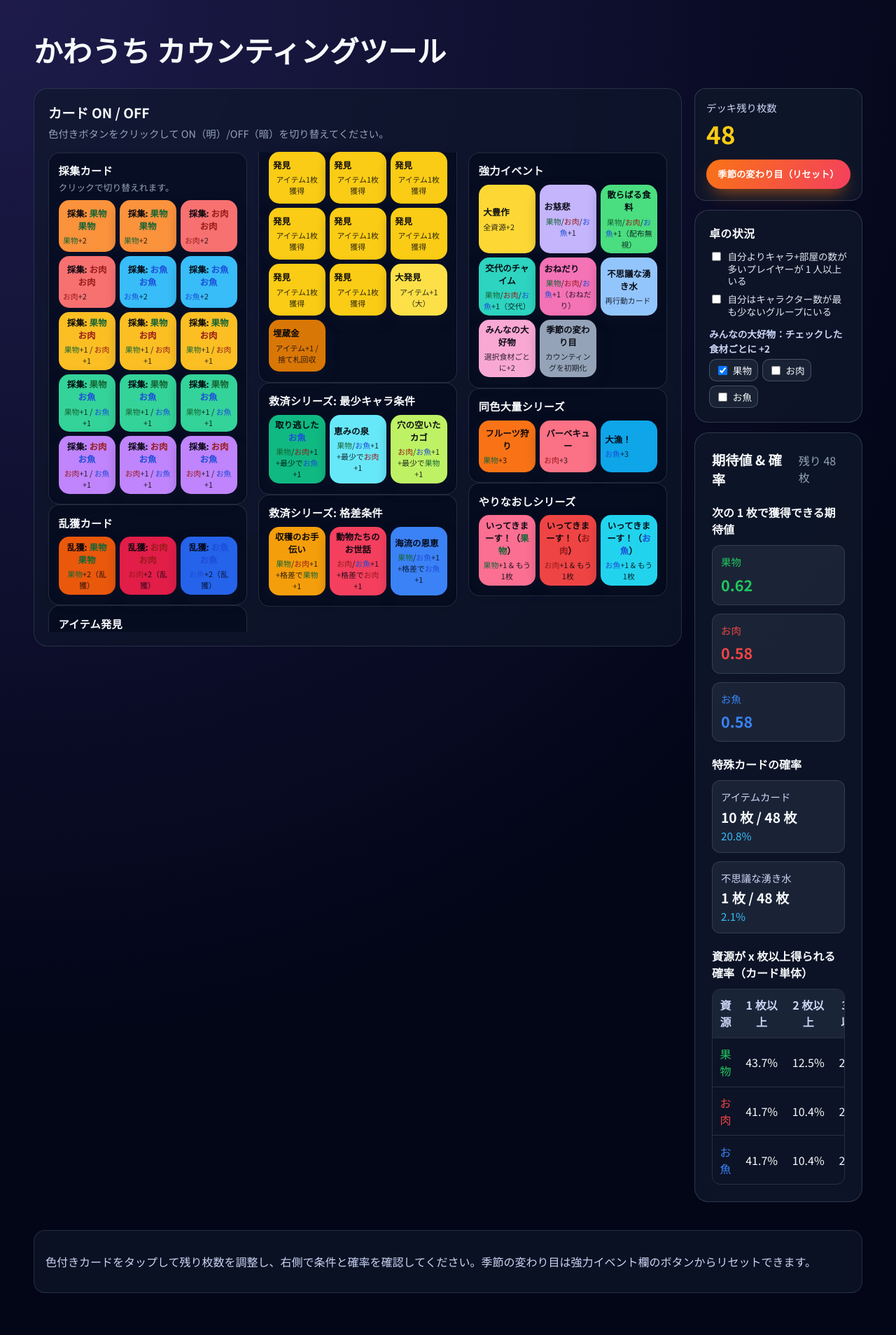
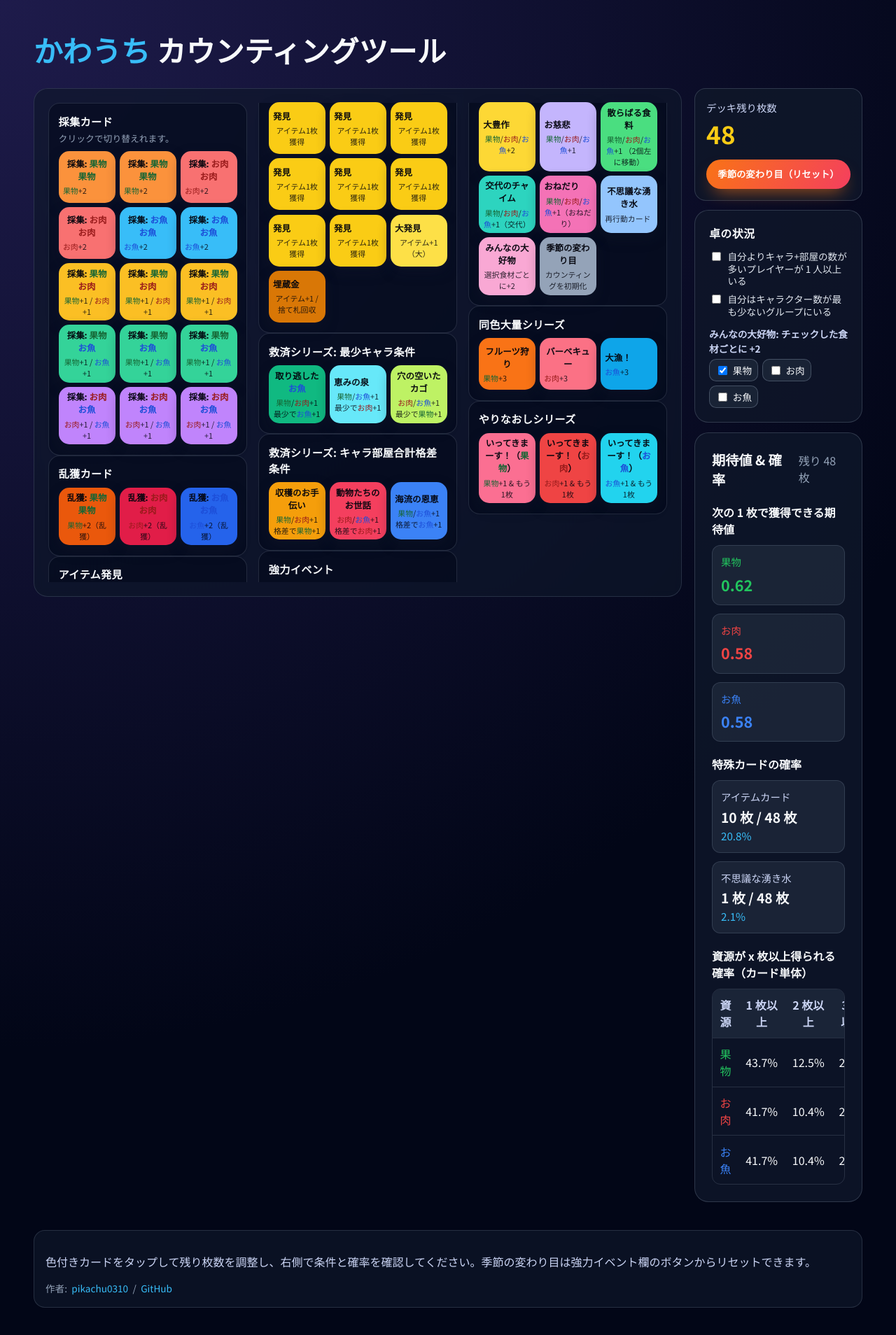
Before and after one commit to pikachu0310/kawauchi-counting-tool, a React (Vite) app: page / in a window 1280 px wide. Shown: the top 1908 px of the page at 70% size. Built offline with nearby package versions, Linux system fonts and the light colour scheme.

Commit message:
feat: add branding links

```diff
--- a/src/App.module.css
+++ b/src/App.module.css
@@ -22,6 +22,15 @@
 .header h1 {
   margin: 0;
   font-size: clamp(1.8rem, 5vw, 2.6rem);
+}
+
+.brandLink {
+  color: #38bdf8;
+  text-decoration: none;
+}
+
+.brandLink:hover {
+  text-decoration: underline;
 }
 
 .layout {
@@ -87,6 +96,24 @@
   color: #cbd5f5;
 }
 
+.footerCredits {
+  margin: 0.4rem 0 0;
+  font-size: 0.85rem;
+  color: #94a3b8;
+  display: flex;
+  gap: 0.4rem;
+  flex-wrap: wrap;
+}
+
+.footerCredits a {
+  color: #38bdf8;
+  text-decoration: none;
+}
+
+.footerCredits a:hover {
+  text-decoration: underline;
+}
+
 @media (max-width: 1024px) {
   .layout {
     grid-template-columns: 1fr;
--- a/src/App.tsx
+++ b/src/App.tsx
@@ -57,7 +57,17 @@ export const App = () => {
     <div className={styles.app}>
       <main className={styles.main}>
         <header className={styles.header}>
-          <h1>かわうち カウンティングツール</h1>
+          <h1>
+            <a
+              href="https://leftonbo.github.io/kawauchi/"
+              target="_blank"
+              rel="noreferrer"
+              className={styles.brandLink}
+            >
+              かわうち
+            </a>{" "}
+            カウンティングツール
+          </h1>
         </header>
         <div className={styles.layout}>
           <CardGrid
@@ -84,6 +94,21 @@ export const App = () => {
           <p>
             色付きカードをタップして残り枚数を調整し、右側で条件と確率を確認してください。季節の変わり目は強力イベント欄のボタンからリセットできます。
           </p>
+          <p className={styles.footerCredits}>
+            作者:
+            {" "}
+            <a href="https://x.com/pikachu0310VRC" target="_blank" rel="noreferrer">
+              pikachu0310
+            </a>
+            {" / "}
+            <a
+              href="https://github.com/pikachu0310/kawauchi-counting-tool"
+              target="_blank"
+              rel="noreferrer"
+            >
+              GitHub
+            </a>
+          </p>
         </footer>
       </main>
     </div>
--- a/src/components/CardGrid.tsx
+++ b/src/components/CardGrid.tsx
@@ -71,10 +71,6 @@ export const CardGrid = ({ cards, groups, instanceState, onToggle }: CardGridPro
 
   return (
     <section className={styles.section}>
-      <div className={styles.sectionHeader}>
-        <h2>カード ON / OFF</h2>
-        <p>色付きボタンをクリックして ON（明）/OFF（暗）を切り替えてください。</p>
-      </div>
       <div className={styles.groupStack}>
         {groups.map((group) => {
           const groupCards = cardsByGroup[group.id] ?? [];
--- a/src/components/ConditionPanel.tsx
+++ b/src/components/ConditionPanel.tsx
@@ -50,7 +50,7 @@ export const ConditionPanel = ({ conditions, onChange }: ConditionPanelProps) =>
         </label>
       </div>
       <div className={styles.preferenceGroup}>
-        <p>みんなの大好物：チェックした食材ごとに +2</p>
+        <p>みんなの大好物: チェックした食材ごとに +2</p>
         <div className={styles.favoriteGrid}>
           {(Object.keys(favoriteLabels) as ResourceType[]).map((resource) => (
             <label key={resource} className={styles.favoriteItem}>
--- a/src/data/cardDefinitions.ts
+++ b/src/data/cardDefinitions.ts
@@ -34,7 +34,7 @@ export const cardGroups: CardGroup[] = [
   },
   {
     id: "relief_higher_char",
-    title: "救済シリーズ: 格差条件",
+    title: "救済シリーズ: キャラ部屋合計格差条件",
   },
   {
     id: "power_events",
@@ -218,7 +218,7 @@ export const cardDefinitions: CardDefinition[] = [
     imagePath: "/cards/rescued_fish.png",
     groupId: "relief_min_char",
     color: "#10b981",
-    shortDescription: "果物/お肉+1 +最少でお魚+1",
+    shortDescription: "果物/お肉+1　　　　最少でお魚+1",
   },
   {
     id: "blessing_spring",
@@ -234,7 +234,7 @@ export const cardDefinitions: CardDefinition[] = [
     imagePath: "/cards/blessing_spring.png",
     groupId: "relief_min_char",
     color: "#67e8f9",
-    shortDescription: "果物/お魚+1 +最少でお肉+1",
+    shortDescription: "果物/お魚+1　　　　最少でお肉+1",
   },
   {
     id: "basket_with_hole",
@@ -250,7 +250,7 @@ export const cardDefinitions: CardDefinition[] = [
     imagePath: "/cards/basket_with_hole.png",
     groupId: "relief_min_char",
     color: "#bef264",
-    shortDescription: "お肉/お魚+1 +最少で果物+1",
+    shortDescription: "お肉/お魚+1　　　　最少で果物+1",
   },
   {
     id: "harvest_help",
@@ -266,7 +266,7 @@ export const cardDefinitions: CardDefinition[] = [
     imagePath: "/cards/harvest_help.png",
     groupId: "relief_higher_char",
     color: "#f59e0b",
-    shortDescription: "果物/お肉+1 +格差で果物+1",
+    shortDescription: "果物/お肉+1　　　　格差で果物+1",
   },
   {
     id: "animal_care",
@@ -282,7 +282,7 @@ export const cardDefinitions: CardDefinition[] = [
     imagePath: "/cards/animal_care.png",
     groupId: "relief_higher_char",
     color: "#f43f5e",
-    shortDescription: "お肉/お魚+1 +格差でお肉+1",
+    shortDescription: "お肉/お魚+1　　　　格差でお肉+1",
   },
   {
     id: "ocean_current_blessing",
@@ -298,7 +298,7 @@ export const cardDefinitions: CardDefinition[] = [
     imagePath: "/cards/ocean_current_blessing.png",
     groupId: "relief_higher_char",
     color: "#3b82f6",
-    shortDescription: "果物/お魚+1 +格差でお魚+1",
+    shortDescription: "果物/お魚+1　　　　格差でお魚+1",
   },
   {
     id: "big_harvest",
@@ -308,7 +308,7 @@ export const cardDefinitions: CardDefinition[] = [
     imagePath: "/cards/big_harvest.png",
     groupId: "power_events",
     color: "#fdd835",
-    shortDescription: "全資源+2",
+    shortDescription: "果物/お肉/お魚+2",
   },
   {
     id: "mercy",
@@ -328,7 +328,7 @@ export const cardDefinitions: CardDefinition[] = [
     imagePath: "/cards/scattered_food.png",
     groupId: "power_events",
     color: "#4ade80",
-    shortDescription: "果物/お肉/お魚+1（配布無視）",
+    shortDescription: "果物/お肉/お魚+1\n（2個左に移動）",
   },
   {
     id: "change_shift",
```
